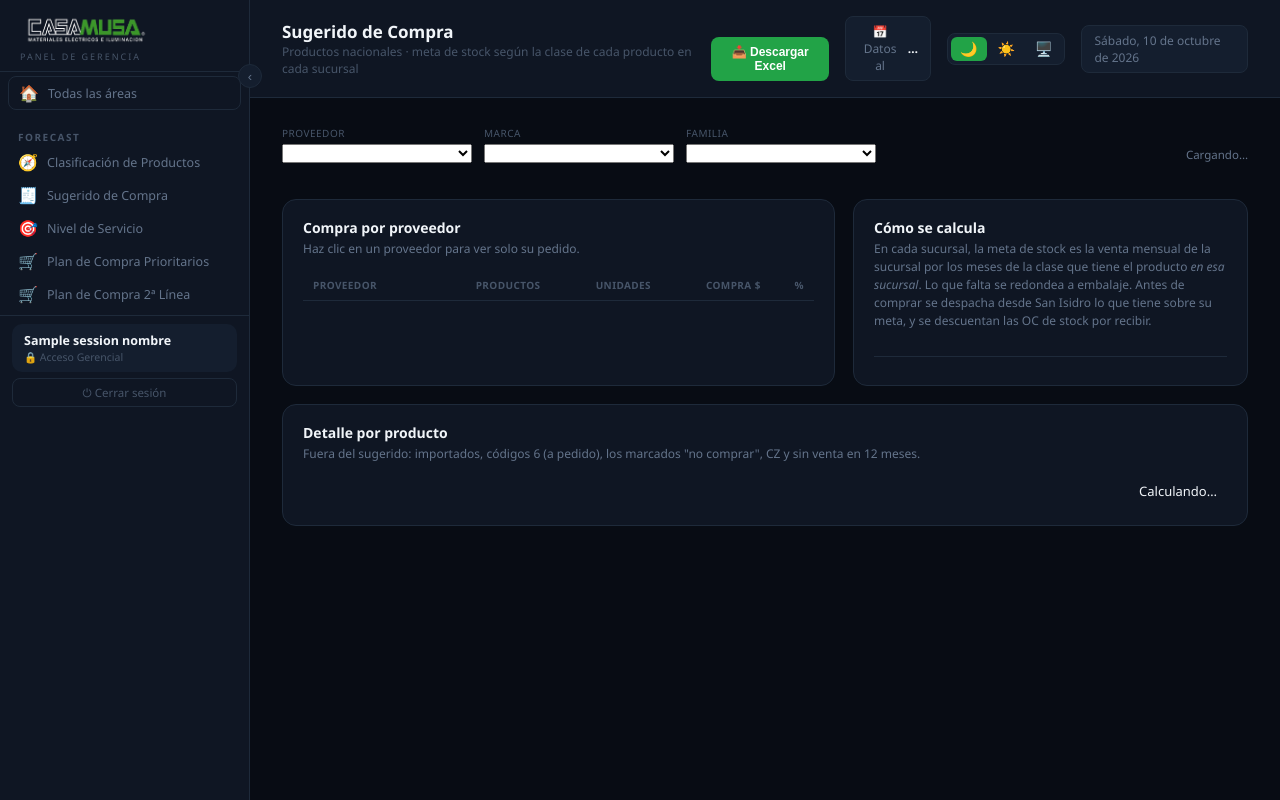
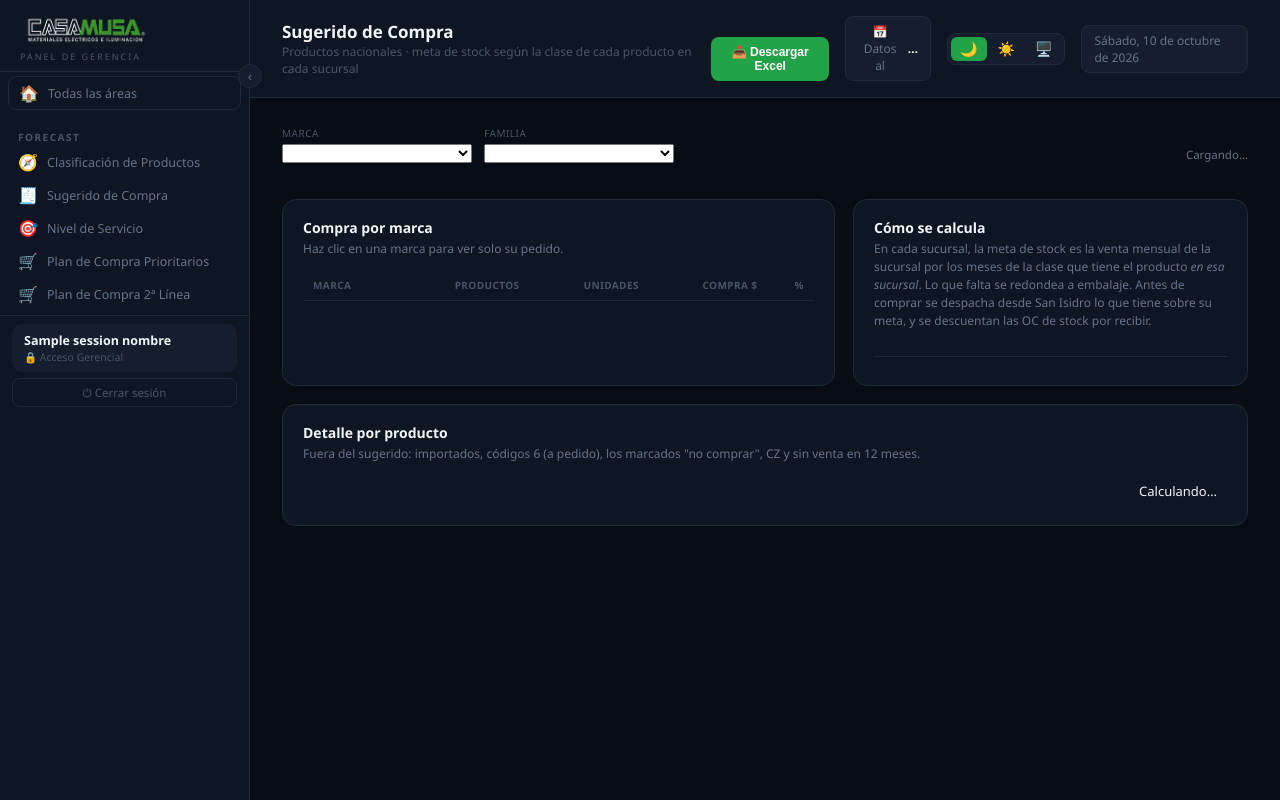
Before and after one commit to dsj874-bot/dashboard-casamusa, a Flask app: template templates/forecast_sugerido.html in a window 1280 px wide. Run offline with Flask 3, Linux system fonts and the light colour scheme; the template is opened without the code that fills it: most values are stand-ins (such as "Sample title", 1, 10 or a date in 2020); lists and menus that the app fills with data are empty; parts of the project's set-up code (start-up, migrations or seed data) failed here and were passed over; some libraries are stand-ins or nearby versions.

Commit message:
Sugerido de Compra: resumen, filtro y detalle por marca en vez de proveedor
Co-Authored-By: Claude Opus 5.5 <noreply@anthropic.com>

```diff
--- a/data_loader_sugerido_pg.py
+++ b/data_loader_sugerido_pg.py
@@ -162,6 +162,17 @@ def get_sugerido_compra_pg(proveedor=None, marca=None, familia=None):
             d["productos"] += 1
             d["valor"] += x["valor"]
             d["unidades"] += x["compra"]
+    # Resumen por marca (pedido del usuario 2026-10-10: "solo por marca,
+    # no por proveedor")
+    por_marca = {}
+    for x in productos:
+        if x["compra"] <= 0:
+            continue
+        k = x["marca"] or "Sin marca"
+        d = por_marca.setdefault(k, {"marca": k, "productos": 0, "valor": 0.0, "unidades": 0})
+        d["productos"] += 1
+        d["valor"] += x["valor"]
+        d["unidades"] += x["compra"]
     por_clase = {}
     for x in productos:
         if x["compra"] > 0:
@@ -181,6 +192,8 @@ def get_sugerido_compra_pg(proveedor=None, marca=None, familia=None):
         "desde_san_isidro": round(desde_si_v, 0),
         "exceso_traspasable": {s: round(v, 0) for s, v in exceso_suc.items()},
         "por_proveedor": sorted([d for d in por_prov.values() if d["productos"] > 0], key=lambda d: -d["valor"]),
+        "por_marca": sorted(por_marca.values(), key=lambda d: -d["valor"]),
+        "n_marcas": len(por_marca),
         "por_clase": por_clase,
         "productos": productos,
     }
--- a/templates/forecast_sugerido.html
+++ b/templates/forecast_sugerido.html
@@ -65,7 +65,6 @@
 
 {% block content %}
 <div class="sg-barra">
-  <div class="sg-filtro"><label for="f-proveedor">Proveedor</label><select id="f-proveedor"></select></div>
   <div class="sg-filtro"><label for="f-marca">Marca</label><select id="f-marca"></select></div>
   <div class="sg-filtro"><label for="f-familia">Familia</label><select id="f-familia"></select></div>
   <div class="sg-periodo" id="periodo">Cargando…</div>
@@ -75,11 +74,11 @@
 
 <div class="sg-grid">
   <div class="sg-card">
-    <div class="sg-card-titulo">Compra por proveedor</div>
-    <div class="sg-card-sub">Haz clic en un proveedor para ver solo su pedido.</div>
+    <div class="sg-card-titulo">Compra por marca</div>
+    <div class="sg-card-sub">Haz clic en una marca para ver solo su pedido.</div>
     <div class="sg-wrap alto">
       <table class="sg-tabla">
-        <thead><tr><th class="izq">Proveedor</th><th>Productos</th><th>Unidades</th><th>Compra $</th><th>%</th></tr></thead>
+        <thead><tr><th class="izq">Marca</th><th>Productos</th><th>Unidades</th><th>Compra $</th><th>%</th></tr></thead>
         <tbody id="tbody-prov"></tbody>
       </table>
     </div>
@@ -126,7 +125,7 @@ let datos = null, filtrosListos = false, orden = { k: 'valor', dir: -1 };
 
 function qs() {
   const p = new URLSearchParams();
-  ['proveedor', 'marca', 'familia'].forEach(k => mselValores(document.getElementById('f-' + k)).forEach(v => p.append(k, v)));
+  ['marca', 'familia'].forEach(k => mselValores(document.getElementById('f-' + k)).forEach(v => p.append(k, v)));
   return p.toString();
 }
 
@@ -138,8 +137,7 @@ async function cargar() {
   datos = d;
   if (!filtrosListos) {
     const opciones = {
-      proveedor: d.por_proveedor.map(p => p.proveedor),
-      marca: [...new Set(d.productos.map(p => p.marca).filter(Boolean))].sort(),
+      marca: d.por_marca.map(m => m.marca),
       familia: [...new Set(d.productos.map(p => p.familia).filter(Boolean))].sort(),
     };
     Object.entries(opciones).forEach(([k, vals]) => {
@@ -152,28 +150,28 @@ async function cargar() {
   }
   const f = s => s.split('-').reverse().join('-');
   document.getElementById('periodo').innerHTML = `Clase según ventas del ${f(d.calculo.desde)} al ${f(d.calculo.hasta)}<br>Stock y venta mensual al día`;
-  pintarKpis(d); pintarProveedores(d); pintarMetas(d); pintarDetalle();
+  pintarKpis(d); pintarMarcas(d); pintarMetas(d); pintarDetalle();
 }
 
 function pintarKpis(d) {
   const sobre = Object.values(d.exceso_traspasable).reduce((a, b) => a + b, 0);
   document.getElementById('kpis').innerHTML = `
-    <div class="sg-kpi"><div class="sg-kpi-label">Compra sugerida</div><div class="sg-kpi-valor">${fmtM(d.total)}</div><div class="sg-kpi-sub">a CUP · ${fmtN(d.n_productos)} productos · ${fmtN(d.n_proveedores)} proveedores</div></div>
+    <div class="sg-kpi"><div class="sg-kpi-label">Compra sugerida</div><div class="sg-kpi-valor">${fmtM(d.total)}</div><div class="sg-kpi-sub">a CUP · ${fmtN(d.n_productos)} productos · ${fmtN(d.n_marcas)} marcas</div></div>
     <div class="sg-kpi"><div class="sg-kpi-label">Se cubre desde San Isidro</div><div class="sg-kpi-valor verde">${fmtM(d.desde_san_isidro)}</div><div class="sg-kpi-sub">stock central sobre su meta, despachar antes de comprar</div></div>
     <div class="sg-kpi"><div class="sg-kpi-label">OC de stock ya en camino</div><div class="sg-kpi-valor">${fmtM(d.oc_descontada)}</div><div class="sg-kpi-sub">descontadas de la compra</div></div>
     <div class="sg-kpi"><div class="sg-kpi-label">Stock sobre la meta</div><div class="sg-kpi-valor">${fmtM(sobre)}</div><div class="sg-kpi-sub">en las 6 sucursales (no se compra)</div></div>`;
 }
 
-function pintarProveedores(d) {
-  const sel = mselValores(document.getElementById('f-proveedor'));
-  const tot = d.por_proveedor.reduce((a, p) => a + p.valor, 0);
-  document.getElementById('tbody-prov').innerHTML = d.por_proveedor.map(p => `
-    <tr class="clic${sel.length === 1 && sel[0] === p.proveedor ? ' sel' : ''}" data-p="${esc(p.proveedor)}">
-      <td class="izq">${esc(p.proveedor)}</td><td>${fmtN(p.productos)}</td><td>${fmtN(p.unidades)}</td>
+function pintarMarcas(d) {
+  const sel = mselValores(document.getElementById('f-marca'));
+  const tot = d.por_marca.reduce((a, p) => a + p.valor, 0);
+  document.getElementById('tbody-prov').innerHTML = d.por_marca.map(p => `
+    <tr class="clic${sel.length === 1 && sel[0] === p.marca ? ' sel' : ''}" data-p="${esc(p.marca)}">
+      <td class="izq">${esc(p.marca)}</td><td>${fmtN(p.productos)}</td><td>${fmtN(p.unidades)}</td>
       <td>${fmt$(p.valor)}</td><td>${tot ? (p.valor / tot * 100).toFixed(1).replace('.', ',') + '%' : '—'}</td>
     </tr>`).join('') + `<tr class="total"><td class="izq">Total</td><td>${fmtN(d.n_productos)}</td><td></td><td>${fmt$(tot)}</td><td></td></tr>`;
   document.querySelectorAll('#tbody-prov tr.clic').forEach(tr => tr.onclick = () => {
-    const selProv = document.getElementById('f-proveedor');
+    const selProv = document.getElementById('f-marca');
     const ya = mselValores(selProv);
     Array.from(selProv.options).forEach(o => { o.selected = !(ya.length === 1 && ya[0] === tr.dataset.p) && o.value === tr.dataset.p; });
     if (selProv._msel && selProv._msel.refrescar) selProv._msel.refrescar();
@@ -193,13 +191,13 @@ function pintarMetas(d) {
 
 function pintarDetalle() {
   const d = datos;
-  const cols = [['codigo', 'Código', 1], ['descripcion', 'Descripción', 1], ['proveedor', 'Proveedor', 1], ['clase', 'Clase', 1]]
+  const cols = [['codigo', 'Código', 1], ['descripcion', 'Descripción', 1], ['marca', 'Marca', 1], ['clase', 'Clase', 1]]
     .concat(d.sucursales.map(s => ['s_' + s.codigo, s.nombre, 0]))
     .concat([['desde_si', 'Desde SI', 0], ['oc_en_camino', 'OC en camino', 0], ['compra', 'Comprar (u)', 0], ['cajas', 'Cajas', 0], ['valor', 'Compra $', 0]]);
   document.getElementById('thead-det').innerHTML = cols.map(([k, t, izq]) => `<th class="ord${izq ? ' izq' : ''}" data-k="${k}">${t}</th>`).join('');
   document.querySelectorAll('#thead-det th').forEach(th => th.onclick = () => {
     const k = th.dataset.k;
-    orden = { k, dir: orden.k === k ? -orden.dir : (['codigo', 'descripcion', 'proveedor', 'clase'].includes(k) ? 1 : -1) };
+    orden = { k, dir: orden.k === k ? -orden.dir : (['codigo', 'descripcion', 'marca', 'clase'].includes(k) ? 1 : -1) };
     pintarDetalle();
   });
   const val = (p, k) => k.startsWith('s_') ? ((p.sucursales[k.slice(2)] || {}).envio || 0) : p[k];
@@ -212,7 +210,7 @@ function pintarDetalle() {
   document.getElementById('tbody-det').innerHTML = filas.length ? filas.map(p => `<tr>
       <td class="izq">${esc(p.codigo)}</td>
       <td class="izq desc">${esc(p.descripcion)}</td>
-      <td class="izq">${esc(p.proveedor || '—')}</td>
+      <td class="izq">${esc(p.marca || '—')}</td>
       <td class="izq">${p.clase ? `<span class="pill ${TONO[p.clase] || 'media'}">${p.clase === 'SV' ? 'Sin venta' : p.clase}</span>` : '—'}</td>
       ${d.sucursales.map(s => {
         const x = p.sucursales[s.codigo];
```
